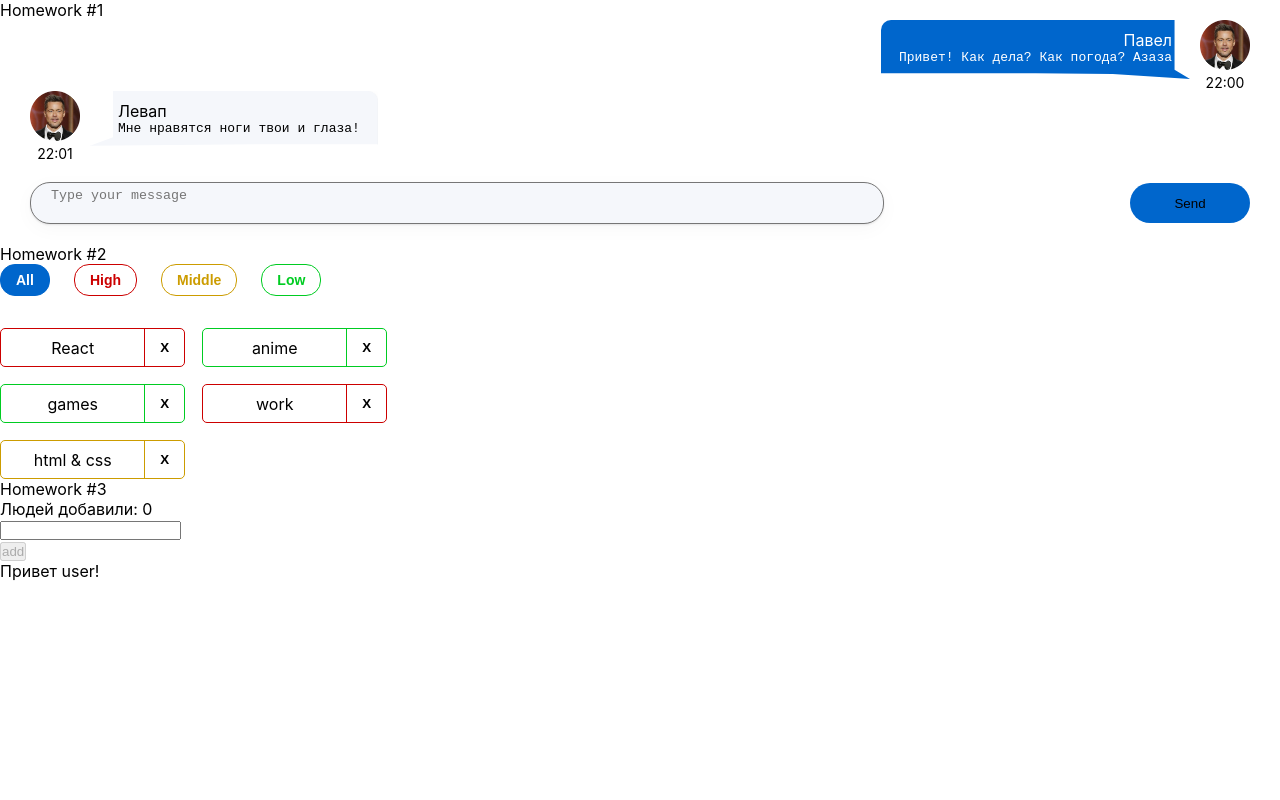
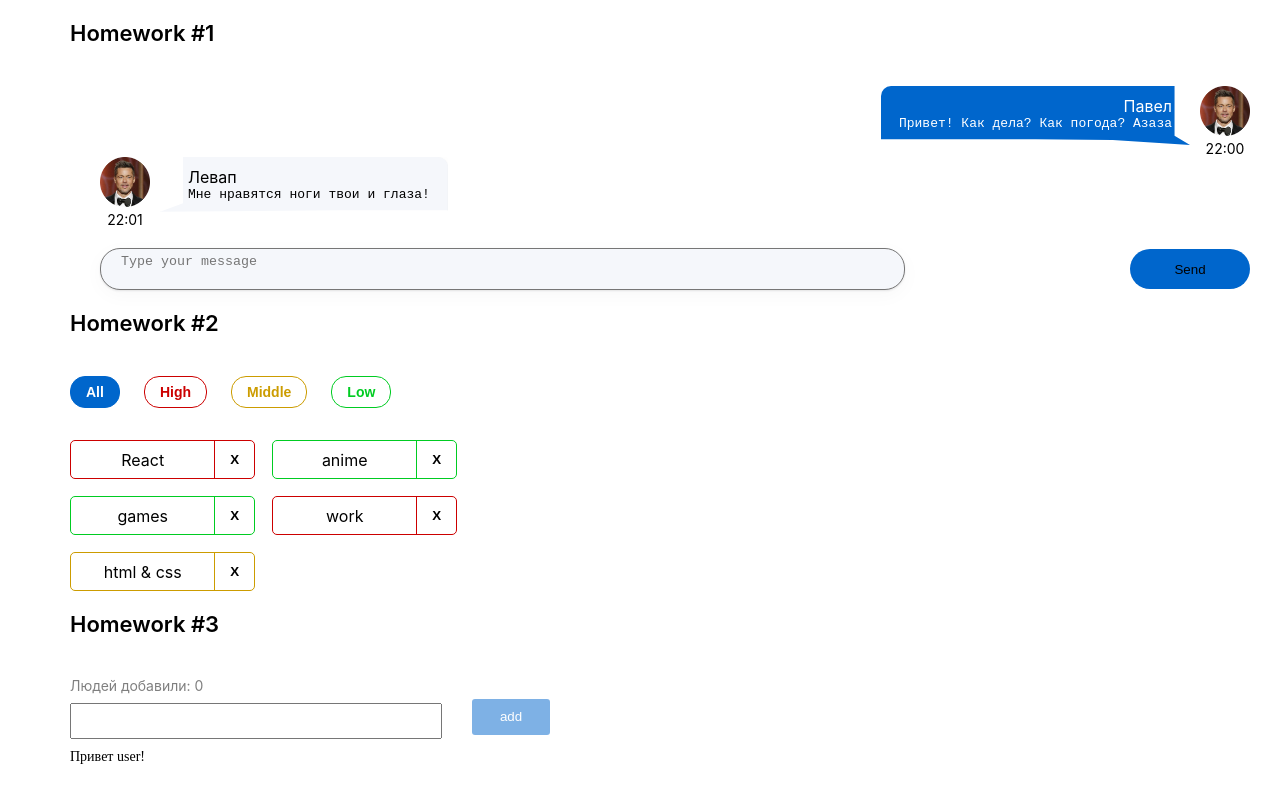
Before and after one commit to pavel1krp/auto-homework, a React (Create React App) app: page / in a window 1280 px wide. Built offline with nearby package versions, Linux system fonts and the light colour scheme.

Commit message:
Started add styles on hw3

```diff
--- a/src/s1-main/App.module.css
+++ b/src/s1-main/App.module.css
@@ -1,5 +1,6 @@
 .App {
     --header_height: 60px;
+    margin-left: 70px;
 }
 
 .hw {
@@ -7,5 +8,7 @@
 }
 
 .hwTitle {
-
+    margin: 20px 0 40px 0px;
+    font-size: 22px;
+    font-weight: 600;
 }
--- a/src/s2-homeworks/hw03/Greeting.module.css
+++ b/src/s2-homeworks/hw03/Greeting.module.css
@@ -1,35 +1,65 @@
 .greetingForm {
+    width: 143px;
+    color: #00000080;
 }
 
 .inputAndButtonContainer {
+    display: flex;
+    width: 500px;
+    gap: 30px;
+    align-items: center;
 }
+.inputAndButtonContainer input {
 
+}
 .error {
+    color: #cc0000;
 }
 
 .input {
+    width: 372px;
+    height: 36px;
+    margin-top:9px ;
 }
 
 .input:focus {
 }
 
 .errorInput {
+    color: #cc0000;
 }
 
 .button {
+    border-radius: 3px;
+    color: white;
+    width: 78px;
+    height: 36px;
+    background: #0066CC;
+    border: none;
 }
 
 .button:focus {
+
 }
 
 .button:active {
+    background: #0066CC;
 }
 
 .button:disabled {
+    background: #0066CC;
+    opacity: 0.5;
 }
 
 .text {
+    font-size: 14px;
+    font-weight: 400;
 }
 
 .greeting {
+    margin-top: 10px;
+    font-weight: 500;
+    font-size: 14px;
+    font-family: Montserrat;
+    color: #000000;
 }
--- a/src/s2-homeworks/hw03/Greeting.tsx
+++ b/src/s2-homeworks/hw03/Greeting.tsx
@@ -38,20 +38,14 @@ const Greeting: React.FC<GreetingPropsType> = (
             </div>
 
             <div className={s.inputAndButtonContainer}>
-                <div>
                     <input
                         id={'hw3-input'}
                         value={name}
                         onChange={setNameCallback}
-                        className={inputClass}
+                        className={s.input}
                         onKeyDown={onEnter}
                         onBlur={onBlur}
                     />
-                    <div id={'hw3-error'} className={s.error}>
-                        {error}
-                    </div>
-                </div>
-
                     <button
                         id={'hw3-button'}
                         onClick={addUser}
@@ -65,6 +59,10 @@ const Greeting: React.FC<GreetingPropsType> = (
                     >
                         add
                     </button>
+
+            </div>
+            <div id={'hw3-error'} className={s.error}>
+                {error}
             </div>
 
             {lastUserName && (
```
Lines whose indentation alone changed are shown as unchanged.
